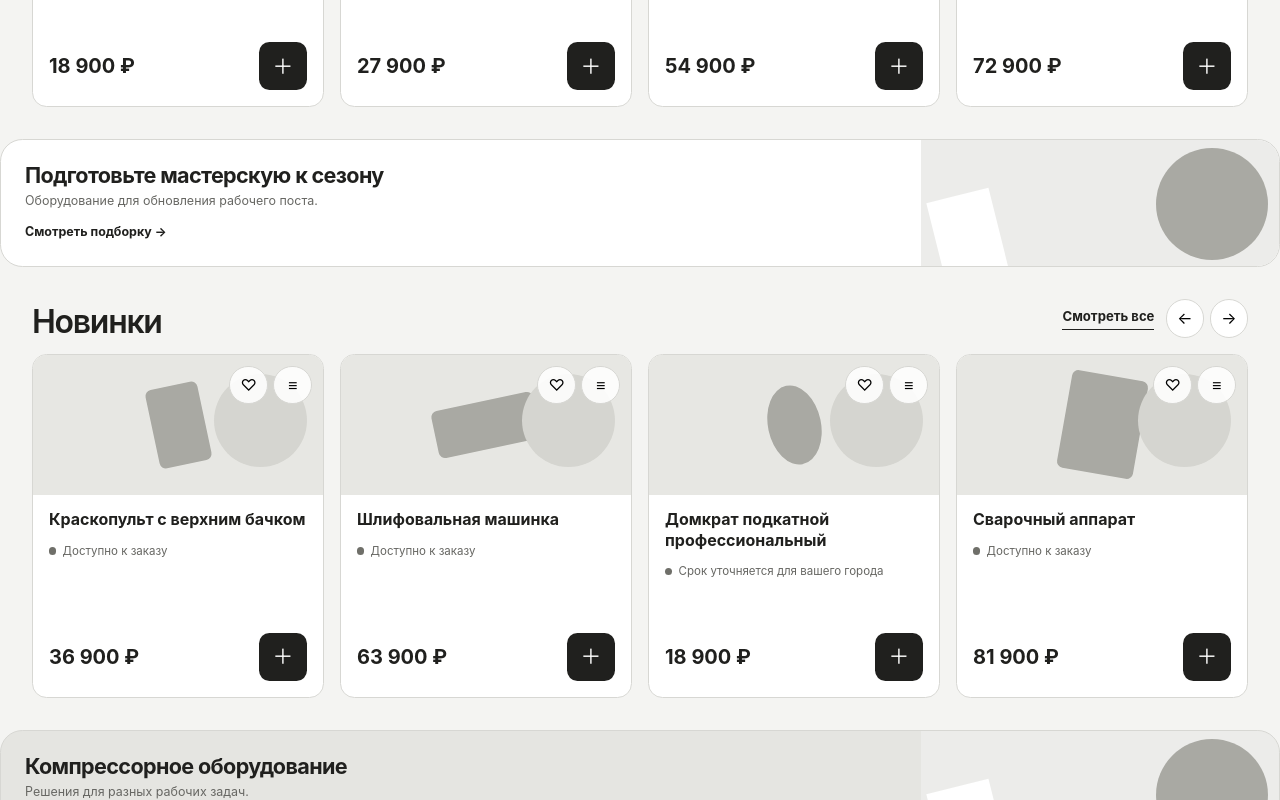
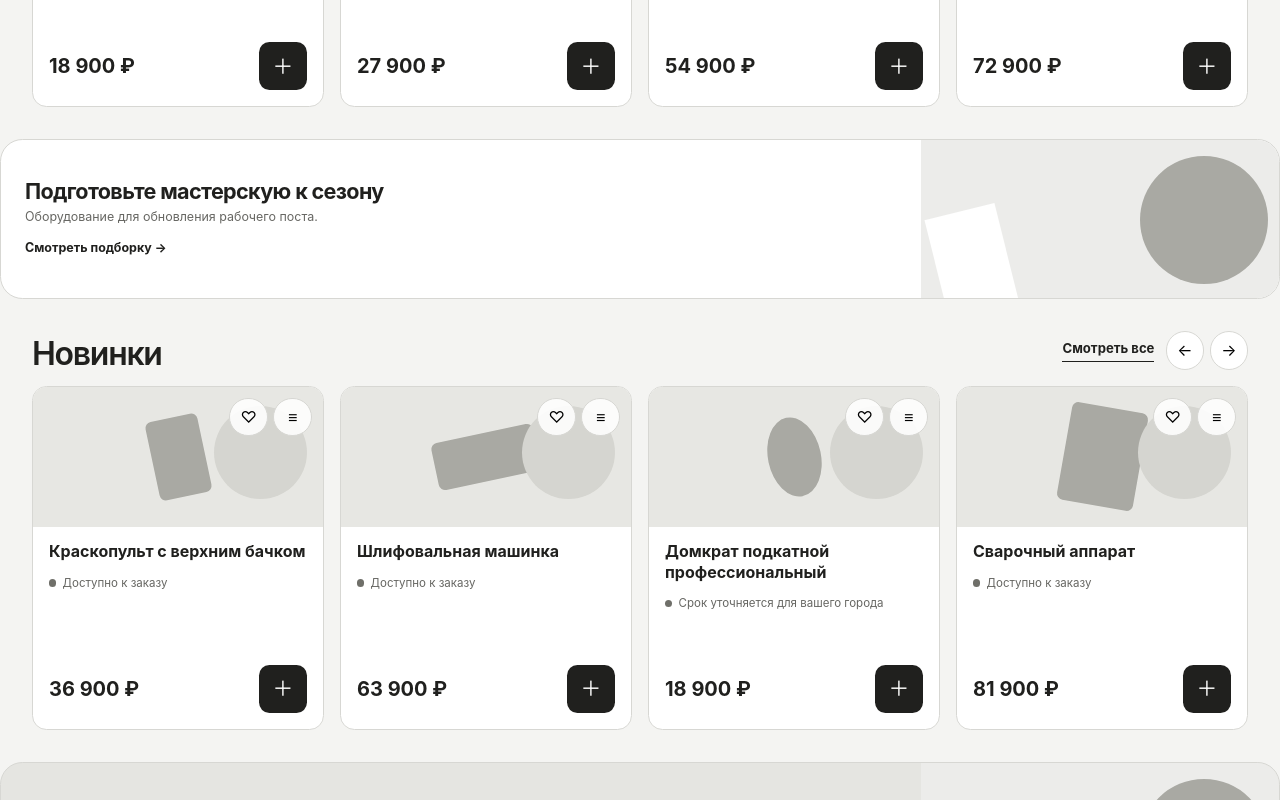
Before and after one commit to kcska18051-crypto/garage, a React (Vite) app in the folder prototype/: page / in a window 1280 px wide. Shown: the part 1020-1820 px from the top of the page. Built offline with nearby package versions, Linux system fonts and the light colour scheme.

Commit message:
fix: refine homepage banners and content tabs

```diff
--- a/prototype/src/app/routes.tsx
+++ b/prototype/src/app/routes.tsx
@@ -20,7 +20,7 @@ export const prototypeRoutes: RouteDefinition[] = [
   { path: '/profile', label: 'Личный кабинет' },
   { path: '/delivery', label: 'Доставка и оплата' }, { path: '/about', label: 'О компании' },
   { path: '/contacts', label: 'Контакты' }, { path: '/articles/:slug', label: 'Статья' },
-  { path: '/news/*', label: 'Новости' }, { path: '/articles', label: 'Статьи' }, { path: '/reviews', label: 'Отзывы' },
+  { path: '/news/*', label: 'Новости' }, { path: '/articles', label: 'Статьи' }, { path: '/reviews', label: 'Обзоры' },
   { path: '/brands/*', label: 'Бренд' },
 ]
 
--- a/prototype/src/data/prototypeData.ts
+++ b/prototype/src/data/prototypeData.ts
@@ -44,8 +44,8 @@ export const prototypeData: PrototypeData = {
     { id: 'news-2', kind: 'news', title: 'Новые решения для рабочих постов', meta: 'Новости компании · демонстрация', href: '/news/workshop-solutions' },
     { id: 'article-1', kind: 'article', title: 'Как выбрать оборудование для новой рабочей зоны', meta: 'Практическое руководство', href: '/articles/work-area' },
     { id: 'article-2', kind: 'article', title: 'Что учесть при подборе материалов для окраски', meta: 'Подбор и применение', href: '/articles/paint-materials' },
-    { id: 'review-1', kind: 'testimonial', title: 'Отзыв о подборе оборудования', meta: 'Текст и источник будут добавлены после согласования', href: '/reviews' },
-    { id: 'review-2', kind: 'testimonial', title: 'Отзыв о сервисном обслуживании', meta: 'Текст и источник будут добавлены после согласования', href: '/reviews' },
+    { id: 'review-1', kind: 'review', title: 'Обзор решений для оснащения рабочего поста', meta: 'Обзор оборудования · демонстрация', href: '/reviews' },
+    { id: 'review-2', kind: 'review', title: 'Сравнение типов компрессорного оборудования', meta: 'Обзор категории · демонстрация', href: '/reviews' },
   ],
-  config: { showTestimonials: true, showNewsletter: false },
+  config: { showReviews: true, showNewsletter: false },
 }
--- a/prototype/src/data/types.ts
+++ b/prototype/src/data/types.ts
@@ -20,9 +20,9 @@ export type Service = { id: string; name: string; text: string; cta: string; hre
 export type ProductCollection = { id: string; label: string; href: string; source: 'automatic-new' | 'automatic-bestseller' | 'brand' | 'category' | 'curated'; products: Product[] }
 export type PromoBanner = { id: string; title: string; text: string; cta: string; href: string; tone: 'light' | 'mid' | 'dark' }
 export type Promotion = { id: string; title: string; text: string; deadline: string; href: string; showOnHome: boolean }
-export type UsefulItem = { id: string; kind: 'article' | 'news' | 'testimonial'; title: string; meta: string; href: string }
+export type UsefulItem = { id: string; kind: 'article' | 'news' | 'review'; title: string; meta: string; href: string }
 export type Benefit = { id: string; title: string; text: string }
-export type HomeConfig = { showTestimonials: boolean; showNewsletter: boolean }
+export type HomeConfig = { showReviews: boolean; showNewsletter: boolean }
 
 export type PrototypeData = {
   slides: Slide[]
--- a/prototype/src/features/home/LowerSections.css
+++ b/prototype/src/features/home/LowerSections.css
@@ -11,14 +11,14 @@
 .business-section h2, .final-cta h2 { font-size: clamp(1.8rem, 3vw, 3rem); letter-spacing: -.05em; line-height: 1; margin: .5rem 0 .8rem; }
 .business-section p, .final-cta p { color: #b7b7b1; } .business-section ul { align-self: center; line-height: 2.2; margin: 0; padding-left: 1.2rem; }
 .business-section__actions { align-self: center; display: flex; flex-direction: column; gap: .6rem; } .business-section .button:not(.button--light), .final-cta .button:not(.button--light) { background: transparent; border-color: #8b8b85; color: white; }
-.divider-banner { align-items: stretch; background: var(--color-surface); border: 1px solid var(--color-border); border-radius: var(--radius-lg); color: inherit; display: grid; grid-template-columns: minmax(0, 72%) minmax(0, 28%); margin: 0 auto; max-width: calc(var(--container) - 2 * var(--gutter)); min-height: 8rem; overflow: hidden; text-decoration: none; }
+.divider-banner { align-items: stretch; background: var(--color-surface); border: 1px solid var(--color-border); border-radius: var(--radius-lg); color: inherit; display: grid; grid-template-columns: minmax(0, 72%) minmax(0, 28%); margin: 0 auto; max-width: calc(var(--container) - 2 * var(--gutter)); min-height: 10rem; overflow: hidden; text-decoration: none; }
 .divider-banner__copy { align-self: center; padding: 1rem 1.5rem; position: relative; z-index: 1; }
 .divider-banner h2 { font-size: 1.35rem; letter-spacing: -.03em; line-height: 1.1; margin: 0 0 .25rem; }
 .divider-banner p { color: var(--color-text-muted); font-size: .78rem; margin: 0 0 .45rem; white-space: nowrap; }
 .divider-banner__copy > span { font-size: .78rem; font-weight: 750; }
 .divider-banner__art { background: var(--color-surface-subtle); overflow: hidden; position: relative; }
-.divider-banner__art i { background: var(--color-placeholder-3); border-radius: 50%; height: 7rem; position: absolute; right: .7rem; top: .5rem; width: 7rem; }
-.divider-banner__art b { background: white; bottom: -1.5rem; height: 6rem; left: 1rem; position: absolute; transform: rotate(-14deg); width: 4rem; }
+.divider-banner__art i { background: var(--color-placeholder-3); border-radius: 50%; height: 8rem; position: absolute; right: .7rem; top: 1rem; width: 8rem; }
+.divider-banner__art b { background: white; bottom: -1.5rem; height: 7rem; left: 1rem; position: absolute; transform: rotate(-14deg); width: 4.5rem; }
 .divider-banner--mid { background: #e5e5e1; }
 .divider-banner:hover { background: #ecece8; }
 .promotions__grid { display: grid; gap: .8rem; grid-template-columns: repeat(3, 1fr); }
@@ -38,4 +38,4 @@
 .contact-dialog form { display: grid; gap: 1rem; } .form-field { display: grid; gap: .35rem; } .contact-dialog label { font-size: .78rem; font-weight: 700; } .contact-dialog input, .contact-dialog textarea { background: var(--color-background); border: 1px solid var(--color-border); border-radius: .6rem; padding: .8rem; resize: vertical; } .field-error { color: #9b2727; } .contact-success > span { align-items: center; background: var(--color-text); border-radius: 50%; color: white; display: flex; font-size: 2rem; height: 4rem; justify-content: center; width: 4rem; }
 @media (max-width: 900px) { .business-section { grid-template-columns: 1fr 1fr; } .business-section__actions { grid-column: 1 / -1; flex-direction: row; } .about-section { grid-template-columns: 1fr; } .about-facts { grid-template-columns: 1fr 1fr; } }
 @media (max-width: 900px) { .promotions__grid { grid-template-columns: 1fr; } .service-cards { grid-template-columns: 1fr 1fr; } }
-@media (max-width: 650px) { .divider-banner { grid-template-columns: minmax(0, 68%) minmax(0, 32%); margin-inline: var(--gutter); min-height: 9rem; } .divider-banner__copy { padding: .8rem; } .divider-banner h2 { font-size: 1rem; } .divider-banner p { font-size: .67rem; line-height: 1.25; white-space: normal; } .divider-banner__copy > span { font-size: .68rem; } .divider-banner__art i { height: 5rem; right: -1.5rem; top: 1.5rem; width: 5rem; } .divider-banner__art b { height: 5rem; left: .2rem; width: 2.5rem; } .service-cards { grid-template-columns: 1fr; } .service-cards article { display: grid; grid-template-columns: 8rem 1fr; } .service-cards__art { height: auto; min-height: 9rem; } .promotions__grid, .useful-grid { display: flex; overflow-x: auto; scroll-snap-type: x proximity; } .promotion-card, .useful-grid > a { flex: 0 0 82%; scroll-snap-align: start; } .business-section, .final-cta { border-radius: 0; grid-template-columns: 1fr; } .business-section__actions { flex-direction: column; grid-column: auto; } .about-section__art { min-height: 15rem; } .about-facts { grid-template-columns: 1fr; } .final-cta__art { min-height: 8rem; } .final-cta__art span { height: 7rem; width: 7rem; } }
+@media (max-width: 650px) { .divider-banner { grid-template-columns: minmax(0, 68%) minmax(0, 32%); margin-inline: var(--gutter); min-height: 10rem; } .divider-banner__copy { padding: .8rem; } .divider-banner h2 { font-size: 1rem; } .divider-banner p { font-size: .67rem; line-height: 1.25; white-space: normal; } .divider-banner__copy > span { font-size: .68rem; } .divider-banner__art i { height: 6rem; right: -1.5rem; top: 2rem; width: 6rem; } .divider-banner__art b { height: 5.5rem; left: .2rem; width: 2.75rem; } .service-cards { grid-template-columns: 1fr; } .service-cards article { display: grid; grid-template-columns: 8rem 1fr; } .service-cards__art { height: auto; min-height: 9rem; } .promotions__grid, .useful-grid { display: flex; overflow-x: auto; scroll-snap-type: x proximity; } .promotion-card, .useful-grid > a { flex: 0 0 82%; scroll-snap-align: start; } .business-section, .final-cta { border-radius: 0; grid-template-columns: 1fr; } .business-section__actions { flex-direction: column; grid-column: auto; } .about-section__art { min-height: 15rem; } .about-facts { grid-template-columns: 1fr; } .final-cta__art { min-height: 8rem; } .final-cta__art span { height: 7rem; width: 7rem; } }
--- a/prototype/src/features/home/UsefulSection.tsx
+++ b/prototype/src/features/home/UsefulSection.tsx
@@ -3,10 +3,10 @@ import { Link } from 'react-router-dom'
 import type { UsefulItem } from '../../data/types'
 
 export function UsefulSection({ items }: { items: UsefulItem[] }) {
-  const tabs = [{ id: 'news', label: 'Новости', allLabel: 'Смотреть все новости', href: '/news' }, { id: 'article', label: 'Статьи', allLabel: 'Смотреть все статьи', href: '/articles' }, { id: 'testimonial', label: 'Отзывы', allLabel: 'Смотреть все отзывы', href: '/reviews' }] as const
+  const tabs = [{ id: 'news', label: 'Новости', allLabel: 'Все новости', href: '/news' }, { id: 'article', label: 'Статьи', allLabel: 'Все статьи', href: '/articles' }, { id: 'review', label: 'Обзоры', allLabel: 'Все обзоры', href: '/reviews' }] as const
   const availableTabs = tabs.filter((candidate) => items.some((item) => item.kind === candidate.id))
   const [tab, setTab] = useState<UsefulItem['kind']>(availableTabs[0]?.id ?? 'article')
   const visible = items.filter((item) => item.kind === tab)
   const selected = availableTabs.find((candidate) => candidate.id === tab) ?? availableTabs[0]
-  return <section className="home-section useful-section"><div className="section-heading section-heading--with-tabs"><div><h2>Новости, статьи и отзывы</h2><div role="tablist" aria-label="Материалы">{availableTabs.map((candidate) => <button key={candidate.id} type="button" role="tab" aria-selected={tab === candidate.id} onClick={() => setTab(candidate.id)}>{candidate.label}</button>)}</div></div>{selected && <Link to={selected.href}>{selected.allLabel}</Link>}</div><div className="useful-grid" role="tabpanel">{visible.map((item, index) => <Link key={item.id} to={item.href}><div className={`useful-grid__art art-${index}`} aria-hidden="true"><span /></div><p>{item.meta}</p><h3>{item.title}</h3><span>{tab === 'testimonial' ? 'Все отзывы →' : 'Читать →'}</span></Link>)}</div></section>
+  return <section className="home-section useful-section"><div className="section-heading section-heading--with-tabs"><div><h2>Новости, статьи, обзоры</h2><div role="tablist" aria-label="Материалы">{availableTabs.map((candidate) => <button key={candidate.id} type="button" role="tab" aria-selected={tab === candidate.id} onClick={() => setTab(candidate.id)}>{candidate.label}</button>)}</div></div>{selected && <Link to={selected.href}>{selected.allLabel}</Link>}</div><div className="useful-grid" role="tabpanel">{visible.map((item, index) => <Link key={item.id} to={item.href}><div className={`useful-grid__art art-${index}`} aria-hidden="true"><span /></div><p>{item.meta}</p><h3>{item.title}</h3><span>Читать →</span></Link>)}</div></section>
 }
--- a/prototype/src/pages/HomePage.tsx
+++ b/prototype/src/pages/HomePage.tsx
@@ -32,7 +32,7 @@ export function HomePage() {
       <ProductShowcase collection={prototypeData.productCollections[1]} />
       <ServicesSection items={prototypeData.services} />
       <AboutSection />
-      <UsefulSection items={prototypeData.useful.filter((item) => item.kind !== 'testimonial' || prototypeData.config.showTestimonials)} />
+      <UsefulSection items={prototypeData.useful.filter((item) => item.kind !== 'review' || prototypeData.config.showReviews)} />
       <ConsultationCta onConsult={() => setDialog('consultation')} onCallback={() => setDialog('callback')} />
       {dialog && <ContactDialog mode={dialog} onClose={() => setDialog(null)} />}
     </main>
```
Also changed, not shown: 2 other files (tests, documents, lock files or other folders).
